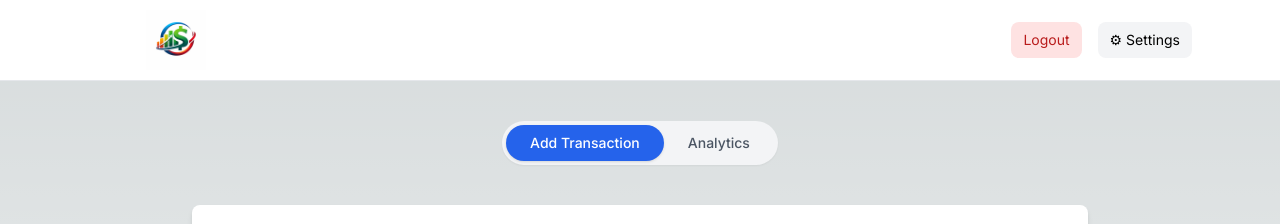
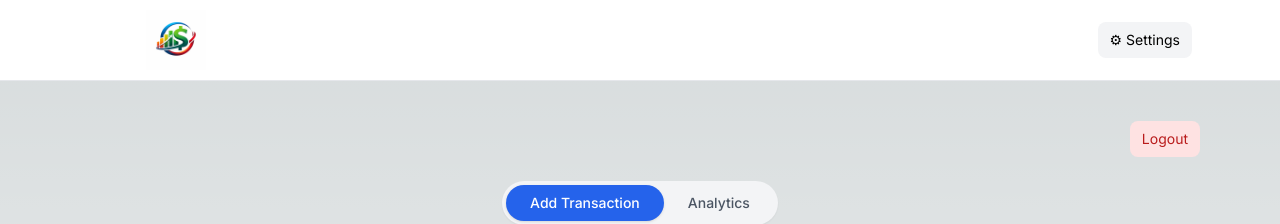
Before and after one commit to yomaurice/MoneyTracker_frontend, a Next.js app: page / in a window 1280 px wide. Shown: the top 224 px of the page. Built offline with nearby package versions, Linux system fonts and the light colour scheme; no server answers.

Commit message:
add_logout7

```diff
--- a/src/app/ClientLayout.tsx
+++ b/src/app/ClientLayout.tsx
@@ -3,13 +3,8 @@
 import Image from 'next/image';
 import { useEffect, useState } from 'react';
 import { AnimatePresence, motion } from 'framer-motion';
-import { CurrencyProvider, useCurrency } from '../context/CurrencyContext';
-import { usePathname, useRouter } from 'next/navigation';
-import { authFetch } from '../utils/auth_fetch';
-import { API_BASE_URL } from '../utils/api_base';
-import { logout } from '../utils/logout';
-
-
+import { useCurrency } from '../context/CurrencyContext';
+import { usePathname } from 'next/navigation';
 
 export default function ClientLayout({
   children,
@@ -21,7 +16,6 @@ export default function ClientLayout({
 
   const { currency, setCurrency } = useCurrency();
   const pathname = usePathname();
-    const router = useRouter();
 
   const isAuthPage =
     pathname.startsWith('/login') ||
@@ -29,13 +23,7 @@ export default function ClientLayout({
     pathname.startsWith('/forgot') ||
     pathname.startsWith('/reset');
 
-    const [user, setUser] = useState<{ username: string } | null>(null);
-
-    const handleLogout = async () => {
-  await logout();
-};
-
-  // Apply theme
+  // ---------------- THEME HANDLING ----------------
   useEffect(() => {
     const root = document.documentElement;
 
@@ -56,51 +44,37 @@ export default function ClientLayout({
 
   return (
     <>
-      {/* Header */}
+      {/* ---------------- HEADER ---------------- */}
       <header className="border-b bg-white dark:bg-gray-800">
         <div className="max-w-6xl mx-auto px-6 py-4 flex items-center justify-between">
-
-    {/* LEFT — Logo (always visible) */}
-    <div className="flex items-center gap-3">
+          {/* Logo (always visible) */}
           <div className="relative w-44 h-12">
             <Image
               src="/logo.png"
               alt="Money Tracker Logo"
               fill
+              priority
               className="object-contain scale-125"
-          priority
             />
           </div>
-    </div>
 
-    {/* RIGHT — User + actions (hidden on auth pages) */}
+          {/* Settings (hidden on auth pages) */}
           {!isAuthPage && (
-      <div className="flex items-center gap-4">
-        {}
-
-        <button
-          onClick={handleLogout}
-          className="text-sm px-3 py-2 rounded-lg bg-red-100 text-red-700 hover:bg-red-200"
-        >
-          Logout
-        </button>
-
             <button
               onClick={() => setShowSettings(true)}
               className="px-3 py-2 rounded-lg text-sm bg-gray-100 dark:bg-gray-700"
             >
               ⚙ Settings
             </button>
-      </div>
           )}
         </div>
       </header>
 
-      {/* Page transitions */}
+      {/* ---------------- PAGE TRANSITIONS ---------------- */}
       <main className="py-10">
         <AnimatePresence mode="wait">
           <motion.div
-            key={typeof window !== 'undefined' ? location.pathname : 'page'}
+            key={pathname}
             initial={{ opacity: 0, y: 8 }}
             animate={{ opacity: 1, y: 0 }}
             exit={{ opacity: 0, y: -8 }}
@@ -111,7 +85,7 @@ export default function ClientLayout({
         </AnimatePresence>
       </main>
 
-      {/* Settings modal */}
+      {/* ---------------- SETTINGS MODAL ---------------- */}
       {showSettings && (
         <div className="fixed inset-0 bg-black/40 flex items-center justify-center z-50">
           <div className="bg-white dark:bg-gray-800 rounded-xl shadow-lg p-6 w-full max-w-sm">
--- a/src/app/page.tsx
+++ b/src/app/page.tsx
@@ -1,40 +1,78 @@
-'use client'
+'use client';
 
-import { useState, useEffect } from 'react'
-import AddTransaction from '../components/AddTransaction'
-import Analytics from '../components/Analytics'
+import { useState, useEffect } from 'react';
+import AddTransaction from '../components/AddTransaction';
+import Analytics from '../components/Analytics';
+import { authFetch } from '../utils/auth_fetch';
+import { API_BASE_URL } from '../utils/api_base';
+import { logout } from '../utils/logout';
 
 export default function Home() {
-  const [activeTab, setActiveTab] = useState<'add' | 'analytics'>('add')
-  const [refreshAnalytics, setRefreshAnalytics] = useState(0)
-  const [selectedTransaction, setSelectedTransaction] = useState(null)
+  const [activeTab, setActiveTab] = useState<'add' | 'analytics'>('add');
+  const [refreshAnalytics, setRefreshAnalytics] = useState(0);
+  const [selectedTransaction, setSelectedTransaction] = useState<any>(null);
+  const [user, setUser] = useState<{ username: string } | null>(null);
 
+  // ---------------- LOAD USER ----------------
+  useEffect(() => {
+    const loadUser = async () => {
+      try {
+        const res = await authFetch(`${API_BASE_URL}/api/me`);
+        if (res.ok) {
+          const data = await res.json();
+          setUser({ username: data.username });
+        }
+      } catch (err) {
+        console.error('Failed to load user', err);
+      }
+    };
+
+    loadUser();
+  }, []);
+
+  // ---------------- HANDLERS ----------------
   const handleTransactionAdded = () => {
-    setRefreshAnalytics((prev) => prev + 1)
-    setSelectedTransaction(null)
-  }
+    setRefreshAnalytics((prev) => prev + 1);
+    setSelectedTransaction(null);
+  };
 
   const handleEditTransaction = (tx: any) => {
-    setSelectedTransaction(tx)
-    setActiveTab('add')
-  }
+    setSelectedTransaction(tx);
+    setActiveTab('add');
+  };
 
   return (
     <div className="max-w-6xl mx-auto px-4">
 
-      {/* Tabs */}
+      {/* -------- USER BAR -------- */}
+      <div className="flex justify-end items-center gap-4 mb-6">
+        {user?.username && (
+          <span className="text-sm text-gray-600 dark:text-gray-300">
+            Hello,&nbsp;
+            <span className="font-semibold">{user.username}</span>
+          </span>
+        )}
+
+        <button
+          onClick={logout}
+          className="text-sm px-3 py-2 rounded-lg bg-red-100 text-red-700 hover:bg-red-200"
+        >
+          Logout
+        </button>
+      </div>
+
+      {/* -------- TABS -------- */}
       <div className="flex justify-center mb-10">
         <div className="inline-flex rounded-full bg-gray-100 p-1 shadow-sm">
           <button
             onClick={() => {
-              setActiveTab('add')
-              setSelectedTransaction(null)
+              setActiveTab('add');
+              setSelectedTransaction(null);
             }}
             className={`px-6 py-2 rounded-full text-sm font-medium transition
               ${activeTab === 'add'
                 ? 'bg-blue-600 text-white shadow'
-                : 'text-gray-600 hover:bg-white'}
-            `}
+                : 'text-gray-600 hover:bg-white'}`}
           >
             Add Transaction
           </button>
@@ -44,15 +82,14 @@ export default function Home() {
             className={`px-6 py-2 rounded-full text-sm font-medium transition
               ${activeTab === 'analytics'
                 ? 'bg-blue-600 text-white shadow'
-                : 'text-gray-600 hover:bg-white'}
-            `}
+                : 'text-gray-600 hover:bg-white'}`}
           >
             Analytics
           </button>
         </div>
       </div>
 
-      {/* Content */}
+      {/* -------- CONTENT -------- */}
       <div className="max-w-4xl mx-auto">
         {activeTab === 'add' && (
           <AddTransaction
@@ -62,9 +99,12 @@ export default function Home() {
         )}
 
         {activeTab === 'analytics' && (
-          <Analytics key={refreshAnalytics} onEdit={handleEditTransaction} />
+          <Analytics
+            key={refreshAnalytics}
+            onEdit={handleEditTransaction}
+          />
         )}
       </div>
     </div>
-  )
+  );
 }
```
Lines whose indentation alone changed are shown as unchanged.
